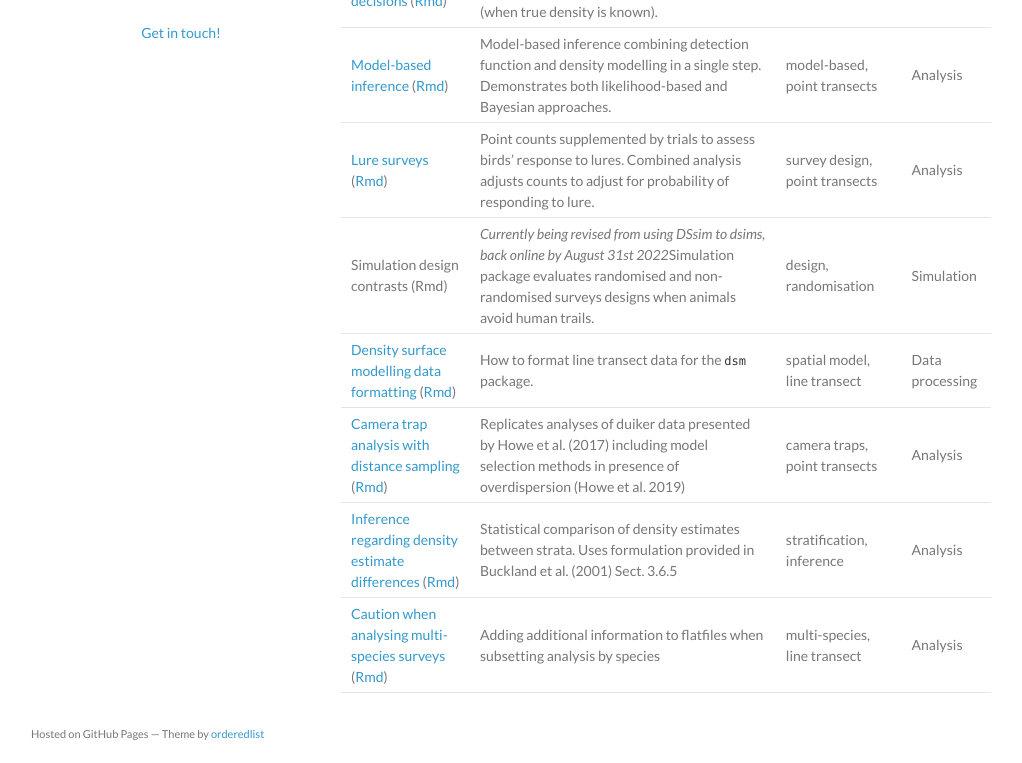
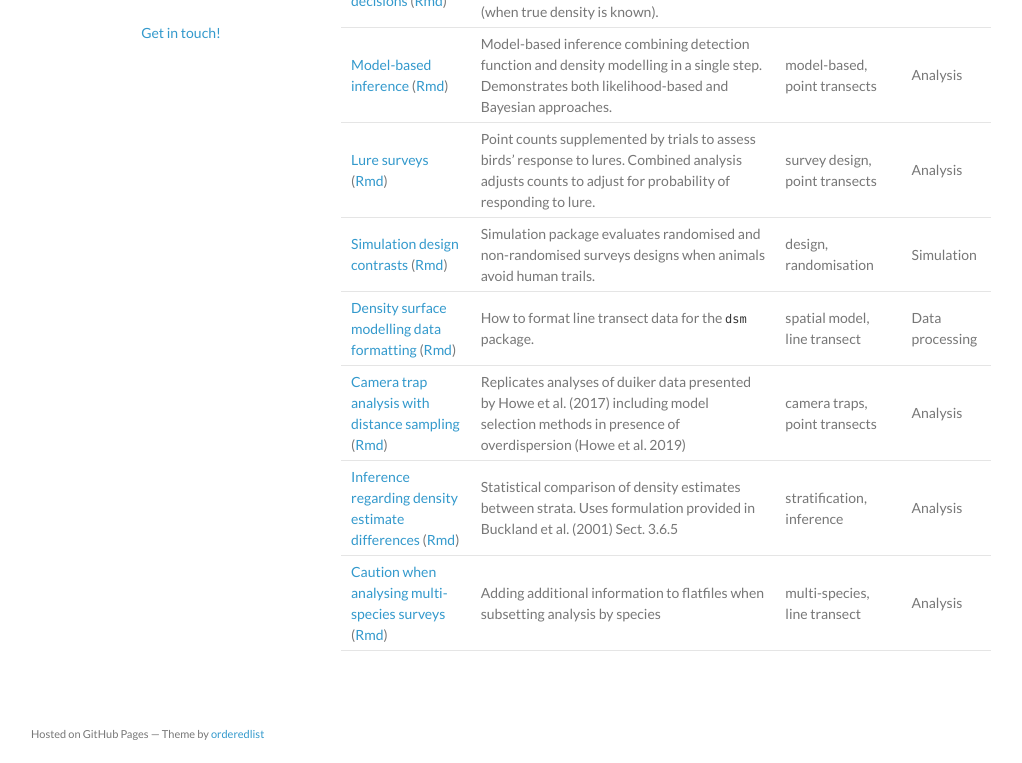
Before and after one commit to distanceexamples/distanceexamples.github.io, a Jekyll site: the page built from index.md, in a window 1280 px wide and 900 px high, scrolled down 1737 px, cut to the strip 137-900 px from the top of the window. Shown: the whole strip, without its empty margins (129-1151 px from the left). Built offline with Jekyll 4.4.1, drawn with Linux system fonts in a browser that asks for light colours.

Commit message:
Put dsims book simulation back online

```diff
--- a/index.md
+++ b/index.md
@@ -40,7 +40,7 @@ Examples below are based upon data sets available in the R packages `dssd` (for
 | [Simulation truncation decisions](dsims-truncation/dsims-examples.html) ([Rmd](dsims-truncation/dsims-examples.Rmd)) |  Simulate distance sampling surveys examining the effect of truncation distance and pooling robustness upon estimates of animal density (when true density is known). | simulation, truncation | Simulation |
 | [Model-based inference](book-bobwhite/bobwhite.html) ([Rmd](book-bobwhite/bobwhite.Rmd)) | Model-based inference combining detection function and density modelling in a single step. Demonstrates both likelihood-based and Bayesian approaches. | model-based, point transects | Analysis | XXXX |
 | [Lure surveys](book-crossbills/book-crossbills.html) ([Rmd](book-crossbills/book-crossbills.Rmd)) | Point counts supplemented by trials to assess birds' response to lures.  Combined analysis adjusts counts to adjust for probability of responding to lure. | survey design, point transects | Analysis | XXXX |
-| Simulation design contrasts (Rmd) | *Currently being revised from using DSsim to dsims, back online by August 31st 2022*Simulation package evaluates randomised and non-randomised surveys designs when animals avoid human trails. | design, randomisation | Simulation | XXXX |
+| [Simulation design contrasts](book-dsims/dsims_study.html) ([Rmd](book-dsims/dsims_study.Rmd)) | Simulation package evaluates randomised and non-randomised surveys designs when animals avoid human trails. | design, randomisation | Simulation | XXXX |
 | [Density surface modelling data formatting](dsm-data-formatting/dsm-data-formatting.html) ([Rmd](dsm-data-formatting/dsm-data-formatting.Rmd)) | How to format line transect data for the `dsm` package. | spatial model, line transect | Data processing | XXXX |
 | [Camera trap analysis with distance sampling](Distance-cameratraps/camera-distill.html) ([Rmd](Distance-cameratraps/camera-distill.Rmd)) | Replicates analyses of duiker data presented by Howe et al. (2017) including model selection methods in presence of overdispersion (Howe et al. 2019) | camera traps, point transects | Analysis | |
 | [Inference regarding density estimate differences](differences/differences.html) ([Rmd](differences/differences.Rmd)) | Statistical comparison of density estimates between strata.  Uses formulation provided in Buckland et al. (2001) Sect. 3.6.5 | stratification, inference | Analysis | |
```
